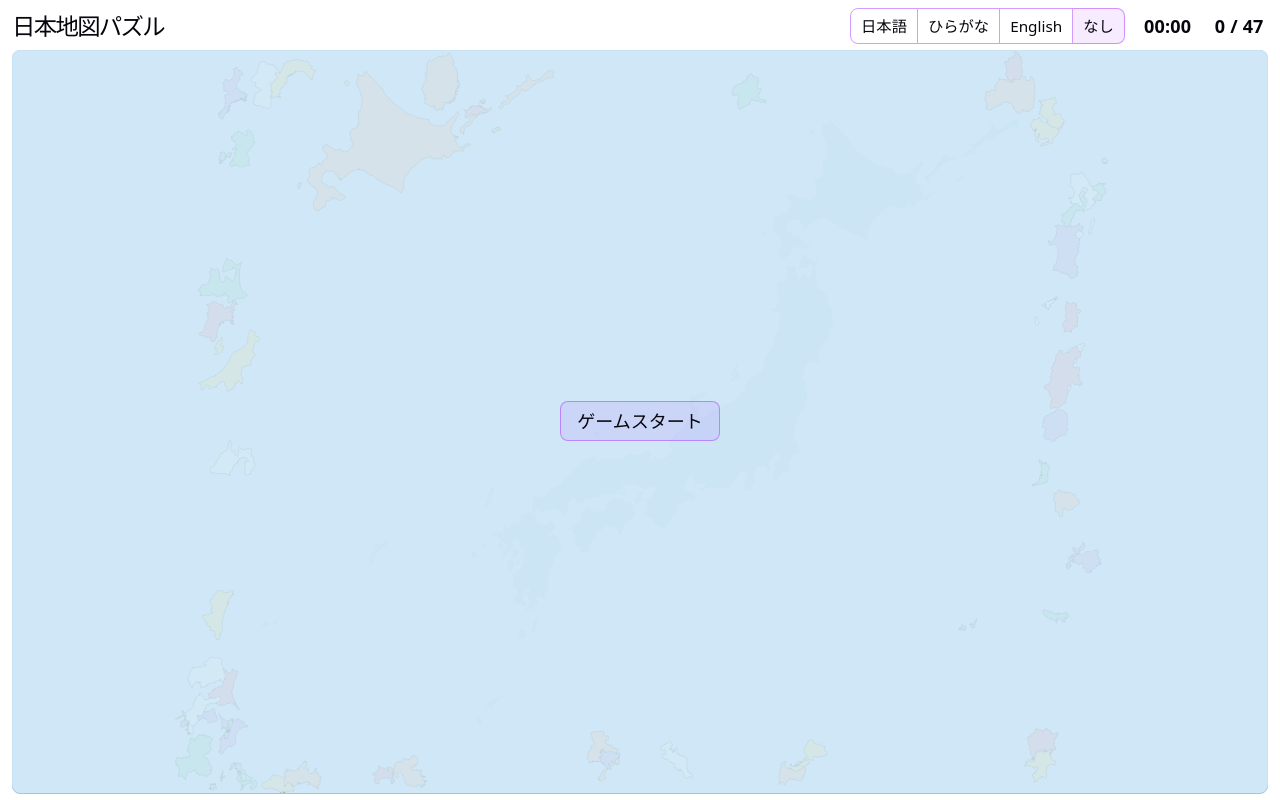
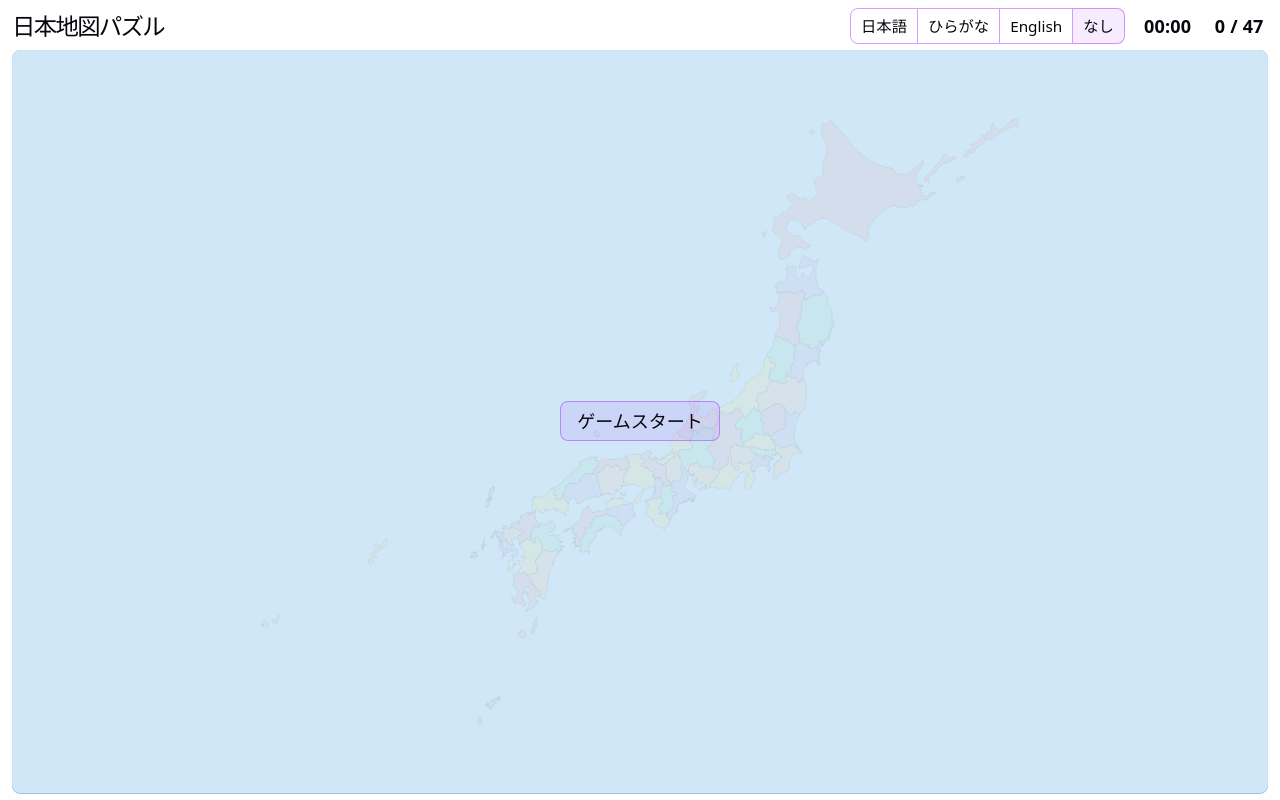
Before and after one commit to vsunday/jp_pref_puzzle, a React (Vite) app: page / in a window 1280 px wide. Built offline with nearby package versions, Linux system fonts and the light colour scheme.

Commit message:
Claude task from Notion
Notion-Page-ID: 3eb8cc7a-fff1-80ec-9ed4-ead55e332f78

```diff
--- a/src/App.tsx
+++ b/src/App.tsx
@@ -10,9 +10,11 @@ type Phase = 'idle' | 'playing' | 'complete'
 
 const TOTAL = prefectures.length
 
+const solvedOffsets = (): Offsets => Object.fromEntries(prefectures.map((p) => [p.id, { x: 0, y: 0 }]))
+
 function App() {
   const [phase, setPhase] = useState<Phase>('idle')
-  const [offsets, setOffsets] = useState<Offsets>(() => scatterPieces())
+  const [offsets, setOffsets] = useState<Offsets>(solvedOffsets)
   const [placed, setPlaced] = useState<ReadonlySet<number>>(new Set())
   const [startedAt, setStartedAt] = useState(0)
   const [elapsedMs, setElapsedMs] = useState(0)
@@ -41,7 +43,7 @@ function App() {
 
   const stop = useCallback(() => {
     setPhase('idle')
-    setOffsets(scatterPieces())
+    setOffsets(solvedOffsets())
     setPlaced(new Set())
     setElapsedMs(0)
     setStartedAt(0)
--- a/src/game/puzzle.ts
+++ b/src/game/puzzle.ts
@@ -21,7 +21,7 @@ export const VIEW_BOX = {
 }
 
 /** Soft pastel colors; index = Prefecture.color. */
-export const PALETTE = ['#f4a3a6', '#f7e08a', '#a3dcb8', '#f8c39a', '#c9b0e6', '#f3f3f3']
+export const PALETTE = ['#f4a3a6', '#f7e08a', '#a3dcb8', '#f8c39a', '#c9b0e6']
 
 /**
  * Assign a color index to every prefecture so that neighbours differ while
```
